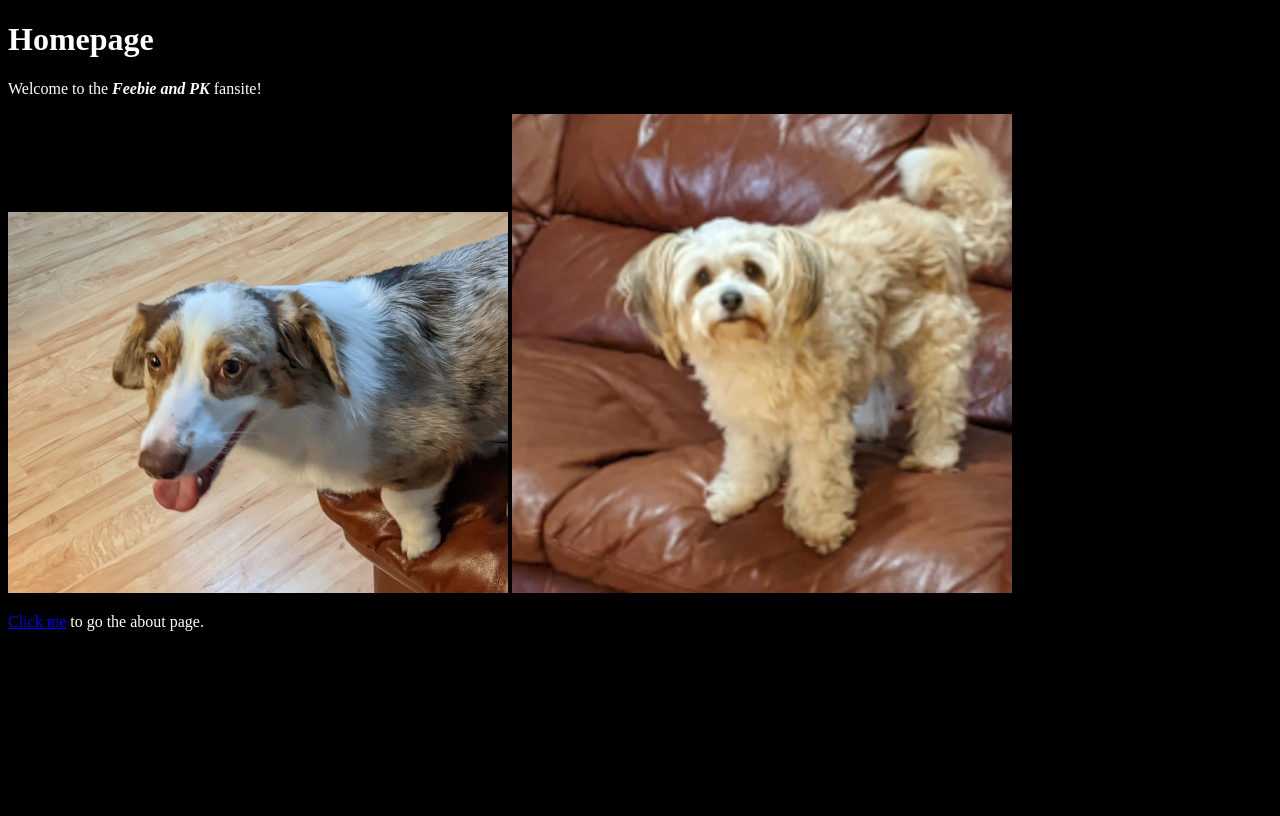
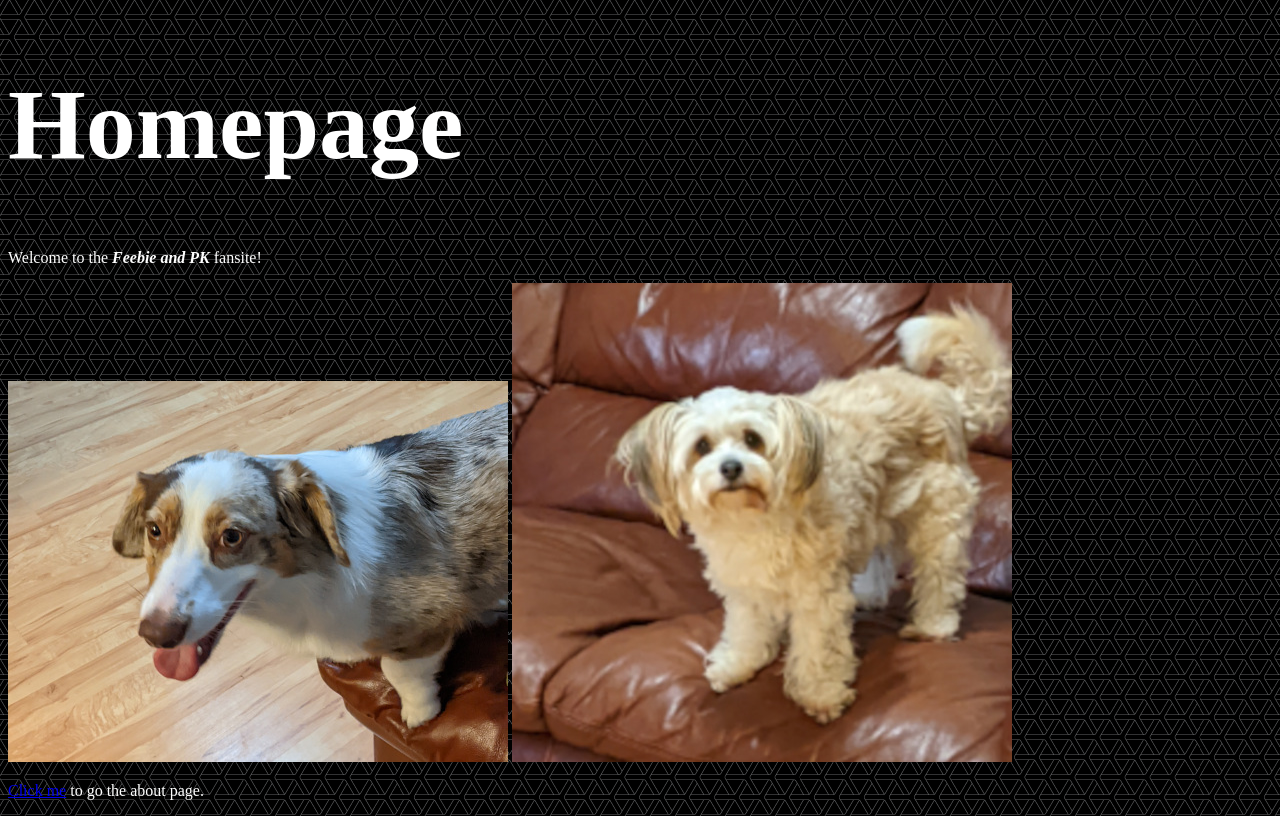
Before and after one commit to zielkejacob/FanSite, a plain HTML site: page index.html in a window 1280 px wide. Drawn offline with Linux system fonts and the light colour scheme.

Commit message:
Add background and font size changes

```diff
--- a/css/style.css
+++ b/css/style.css
@@ -1,3 +1,13 @@
 body{
-    background-color: black; color: rgb(255, 255, 255);
+    color: white;
+    background-image: url(../img/webb-dark.png);
+
 }
+
+h1 {
+    font-size: 100px;
+}
+
+p {
+    color: white;
+}
```
Also changed, not shown: img/webb-dark.png (added).
